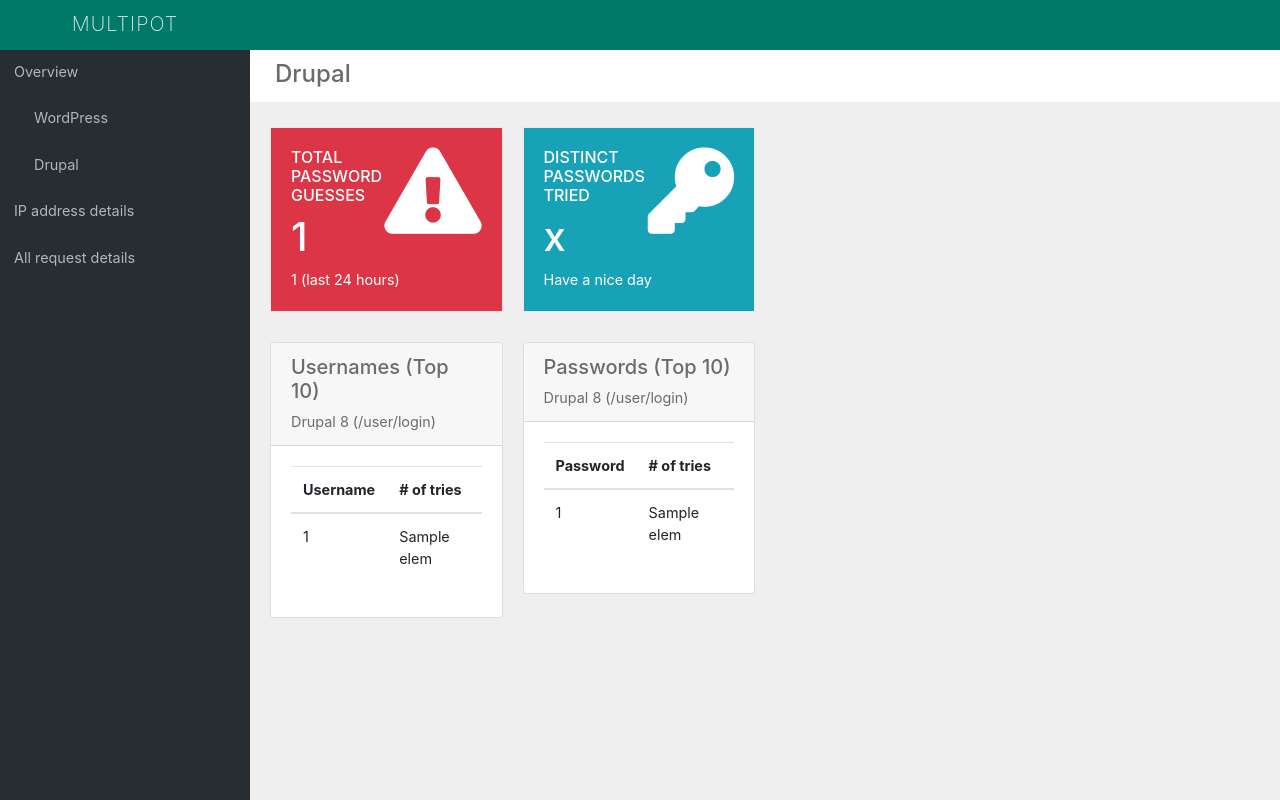
After one commit to inc0x0/multipot, a Flask app: template app/templates/analysis/drupal.html in a window 1280 px wide. The commit adds this page. Run offline with Flask 2, Linux system fonts and the light colour scheme; the template is opened without the code that fills it: most values are stand-ins (such as "Sample title", 1, 10 or a date in 2020); some libraries are stand-ins or nearby versions.

Commit message:
drupal addon

```diff
--- a/app/templates/analysis/base.html
+++ b/app/templates/analysis/base.html
@@ -48,6 +48,9 @@
                 <li class="submenu subsubmenu">
                     {{ nav_link('analysis_wordpress', ANALYSIS_TOKEN, 'WordPress') }}
                 </li>
+                <li class="submenu subsubmenu">
+                    {{ nav_link('analysis_drupal', ANALYSIS_TOKEN, 'Drupal') }}
+                </li>
                 <li class="submenu">
                     {{ nav_link('analysis_ip', ANALYSIS_TOKEN, 'IP address details') }}
                 </li>
--- /dev/null
+++ b/app/templates/analysis/drupal.html
@@ -0,0 +1,93 @@
+{% extends 'analysis/base.html' %}
+
+{% block container %}
+    <div class="container-fluid">
+
+        <div class="row" id="pageHeader">
+            <div class="col-xl-12">
+                <h4 class="main-title float-left">Drupal</h4>
+            </div>
+        </div>
+        <!-- end row -->
+
+        <div class="row">
+            <div class="col-xs-12 col-md-6 col-lg-6 col-xl-3">
+                <div class="card-box noradius noborder bg-danger">
+                    <i class="fas fa-exclamation-triangle fa-6x float-right text-white"></i>
+                    <h6 class="text-white text-uppercase m-b-20">Total password guesses</h6>
+                    <h1 class="m-b-20 text-white counter">{{ data_drupal8_password_tries_count }}</h1>
+                    <span class="text-white">{{ data_drupal8_password_tries_last_24h_count }} (last 24 hours)</span>
+                </div>
+            </div>
+
+            <div class="col-xs-12 col-md-6 col-lg-6 col-xl-3">
+                <div class="card-box noradius noborder bg-info">
+                    <i class="fas fa-key fa-6x float-right text-white"></i>
+                    <h6 class="text-white text-uppercase m-b-20">Distinct passwords tried</h6>
+                    <h1 class="m-b-20 text-white counter">{{ data_distinct_passwords_tried }}</h1>
+                    <span class="text-white">Have a nice day</span>
+                </div>
+            </div>
+        </div>
+        <!-- end row -->
+
+        <div class="row">
+            <div class="col-xs-12 col-sm-12 col-md-6 col-lg-6 col-xl-3">
+                <div class="card mb-3">
+                    <div class="card-header">
+                        <h5>Usernames (Top 10)</h5>
+                        Drupal 8 (/user/login)
+                    </div>
+                    <div class="card-body">
+                        <table class="table table-responsive-xl table-hover">
+                            <thead>
+                                <tr>
+                                    <th scope="col">Username</th>
+                                    <th scope="col"># of tries</th>
+                                </tr>
+                            </thead>
+                            <tbody>
+                                {% for elem in data_drupal8_login_usernames_top %}
+                                    <tr>
+                                        <td>{{ elem[0] }}</td>
+                                        <td>{{ elem[1] }}</td>
+                                    </tr>
+                                {% endfor %}
+                          </tbody>
+                        </table>
+                    </div>
+                </div><!-- end card-->
+            </div>
+
+            <div class="col-xs-12 col-sm-12 col-md-6 col-lg-6 col-xl-3">
+                <div class="card mb-3">
+                    <div class="card-header">
+                        <h5>Passwords (Top 10)</h5>
+                        Drupal 8 (/user/login)
+                    </div>
+                    <div class="card-body">
+                        <table class="table table-responsive-xl table-hover">
+                            <thead>
+                                <tr>
+                                    <th scope="col">Password</th>
+                                    <th scope="col"># of tries</th>
+                                </tr>
+                            </thead>
+                            <tbody>
+                                {% for elem in data_drupal8_login_passwords_top %}
+                                    <tr>
+                                        <td>{{ elem[0] }}</td>
+                                        <td>{{ elem[1] }}</td>
+                                    </tr>
+                                {% endfor %}
+                            </tbody>
+                        </table>
+                    </div>
+                </div><!-- end card-->
+            </div>
+        </div>
+        <!-- end row -->
+
+    </div>
+    <!-- END container-fluid -->
+{% endblock %}
```
Also changed, not shown: app/analysis_functions.py (+30 -0 lines), app/routes_api_analysis.py (+24 -1 lines), app/templates/analysis/index.html (+5 -7 lines).
